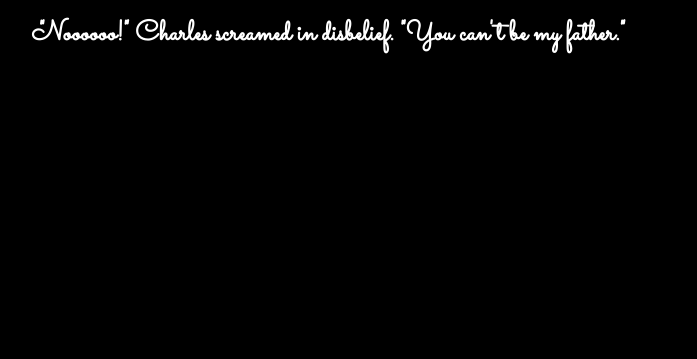
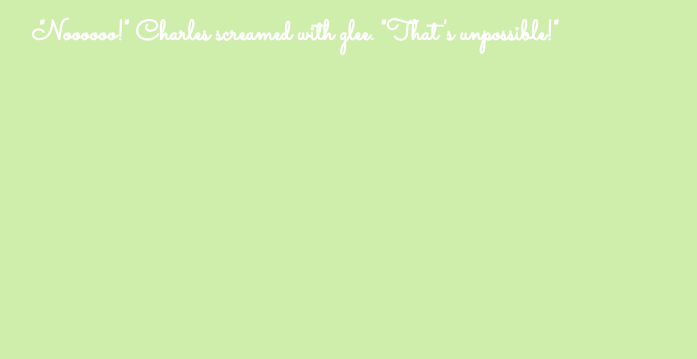
Before and after one commit to zmfrew/fireside-story, a plain HTML site: page index.html in a window 1280 px wide. Shown: the part 441-800 px from the top of the page, without its empty margins (281-978 px from the left). Drawn offline with Linux system fonts and the light colour scheme.

Commit message:
change h3 and background-color

```diff
--- a/index.html
+++ b/index.html
@@ -8,6 +8,6 @@
     <p>Little Charles Wallace was enjoying a steaming cup of hot cocoa when he heard his sister come downstairs.</p>
     <p>Young Bethany had a troubled look on her face. She leaned in and spoke in a hushed tone. "Charles..."</p>
     <h2>I am your father!</h2>
-    <h3>"Noooooo!" Charles screamed in disbelief. "You can't be my father."</h3>
+    <h3>"Noooooo!" Charles screamed with glee. "That's unpossible!"</h3>
   </body>
 </html>
--- a/style.css
+++ b/style.css
@@ -1,6 +1,6 @@
 body {
   color: white;
-  background-color: black;
+  background-color: #CFEDAB;
   font-family: 'Sacramento', cursive;
   font-size: 150%;
   margin: 5em 25%;
```
